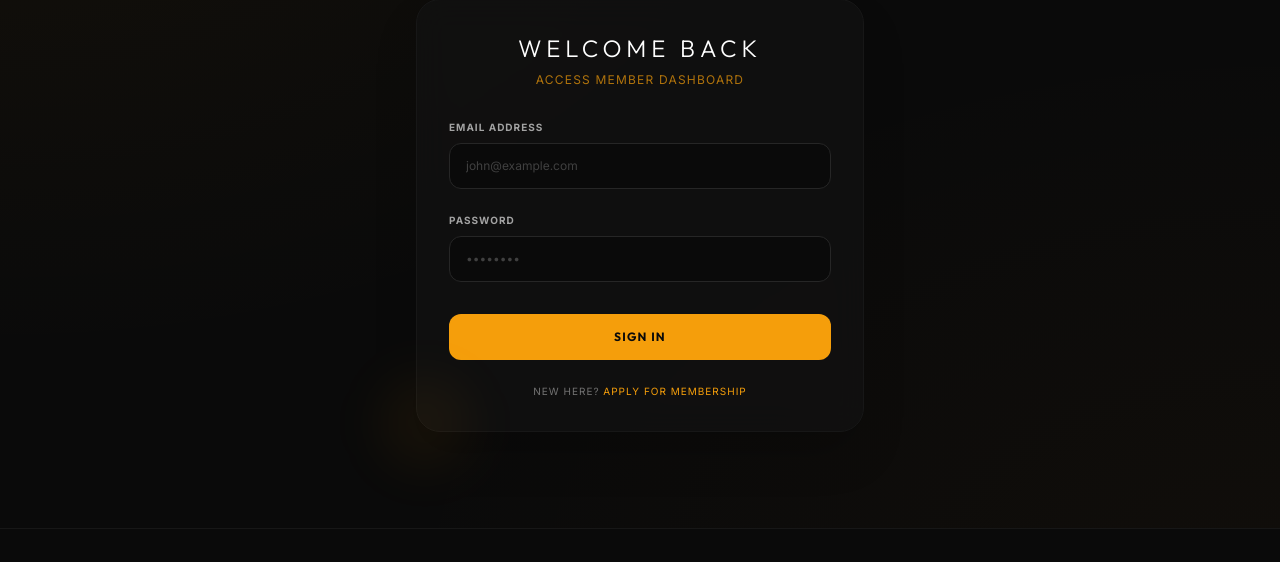
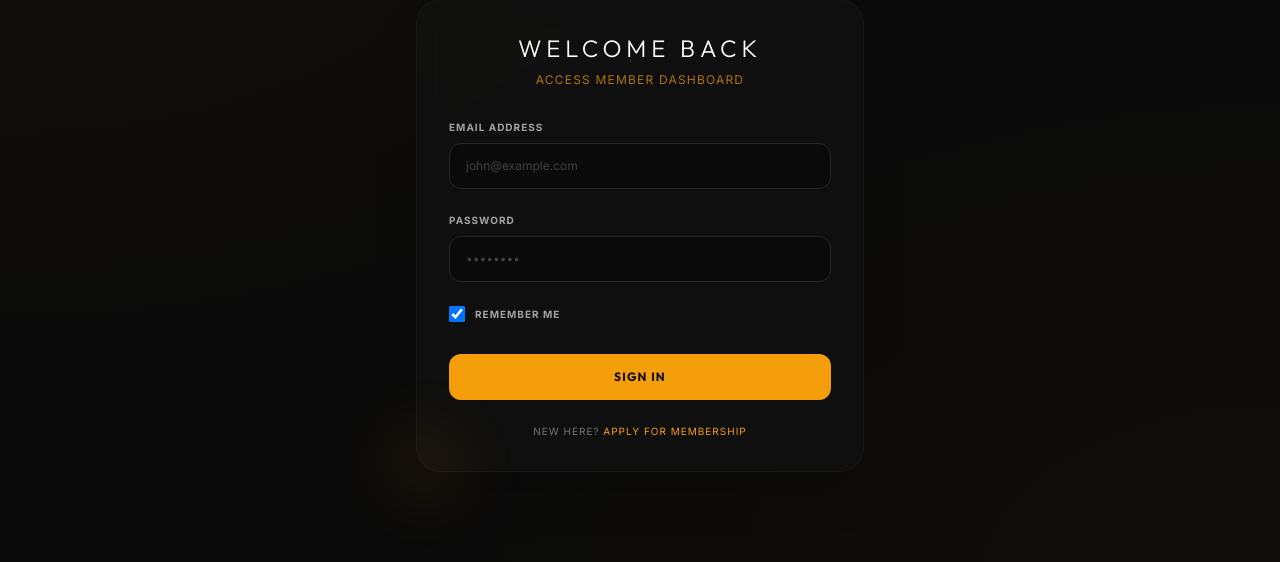
Before and after one commit to ananyasnh/vault716, a Flask app: page /login in a window 1280 px wide. Shown: the part 203-765 px from the top of the page. Run offline with Flask 3, Linux system fonts and the light colour scheme; some libraries are stand-ins or nearby versions.

Commit message:
Configure permanent session lifetime and add Remember Me checkbox to login

```diff
--- a/app.py
+++ b/app.py
@@ -1,12 +1,18 @@
 import os
 import sqlite3
 import datetime
+from datetime import timedelta
 from flask import Flask, render_template, request, redirect, url_for, session, flash, jsonify, g
 from werkzeug.security import generate_password_hash, check_password_hash
 
 app = Flask(__name__)
 app.secret_key = os.environ.get('SECRET_KEY', 'vault716_secure_session_token_1984!')
+app.permanent_session_lifetime = timedelta(days=30)
 DATABASE = os.path.join(os.path.dirname(os.path.abspath(__file__)), 'vault716.db')
+
+@app.before_request
+def make_session_permanent():
+    session.permanent = True
 
 HOT_MEAL_CAP = 25
 FROZEN_MEAL_CAP = 15
--- a/templates/login.html
+++ b/templates/login.html
@@ -28,6 +28,13 @@
                        class="w-full px-4 py-3.5 rounded-xl bg-neutral-950 border border-neutral-800 focus:border-amber-500 focus:ring-1 focus:ring-amber-500 focus:outline-none text-white text-xs placeholder-neutral-700 transition-colors">
             </div>
 
+            <!-- Remember Me Checkbox -->
+            <div class="flex items-center">
+                <input id="remember_me" name="remember_me" type="checkbox" checked
+                       class="h-4 w-4 rounded border-neutral-800 bg-neutral-950 text-amber-500 focus:ring-amber-500 focus:ring-offset-neutral-950">
+                <label for="remember_me" class="ml-2.5 text-[10px] font-bold uppercase tracking-widest text-neutral-400 cursor-pointer select-none">Remember Me</label>
+            </div>
+
             <!-- Submit -->
             <div class="pt-2">
                 <button type="submit"
```
